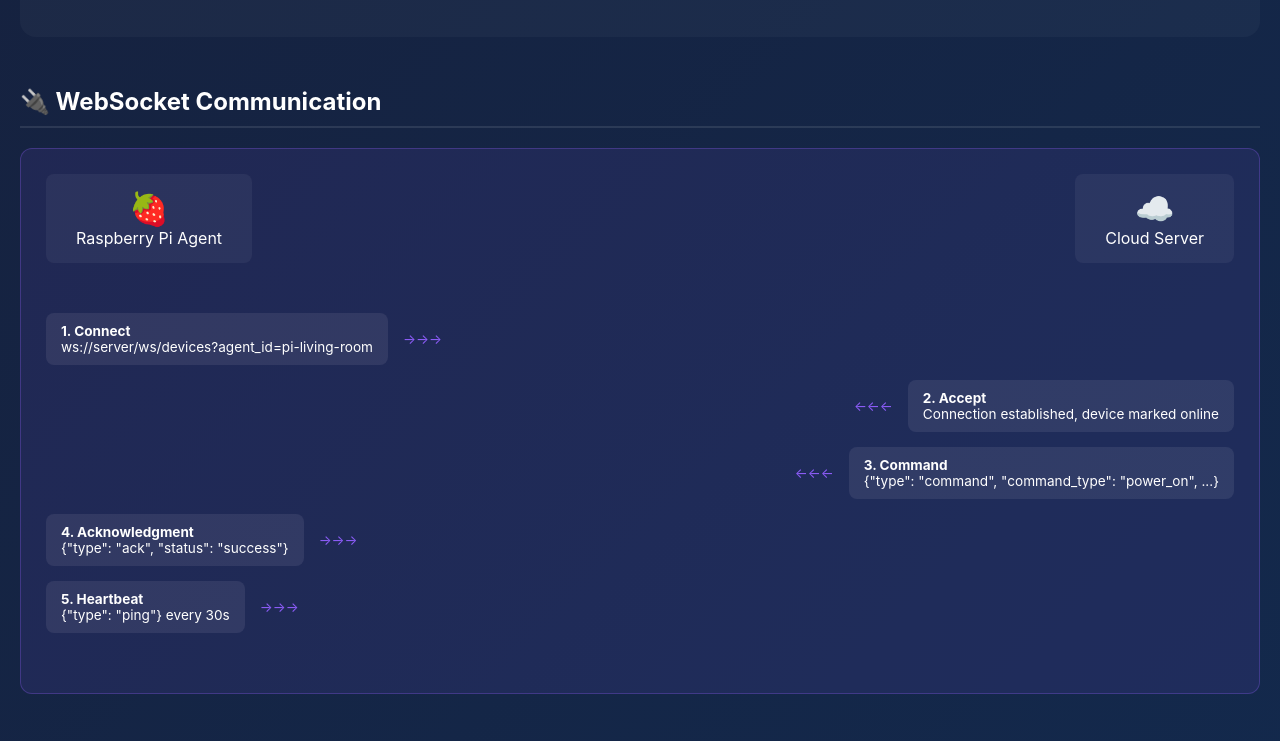
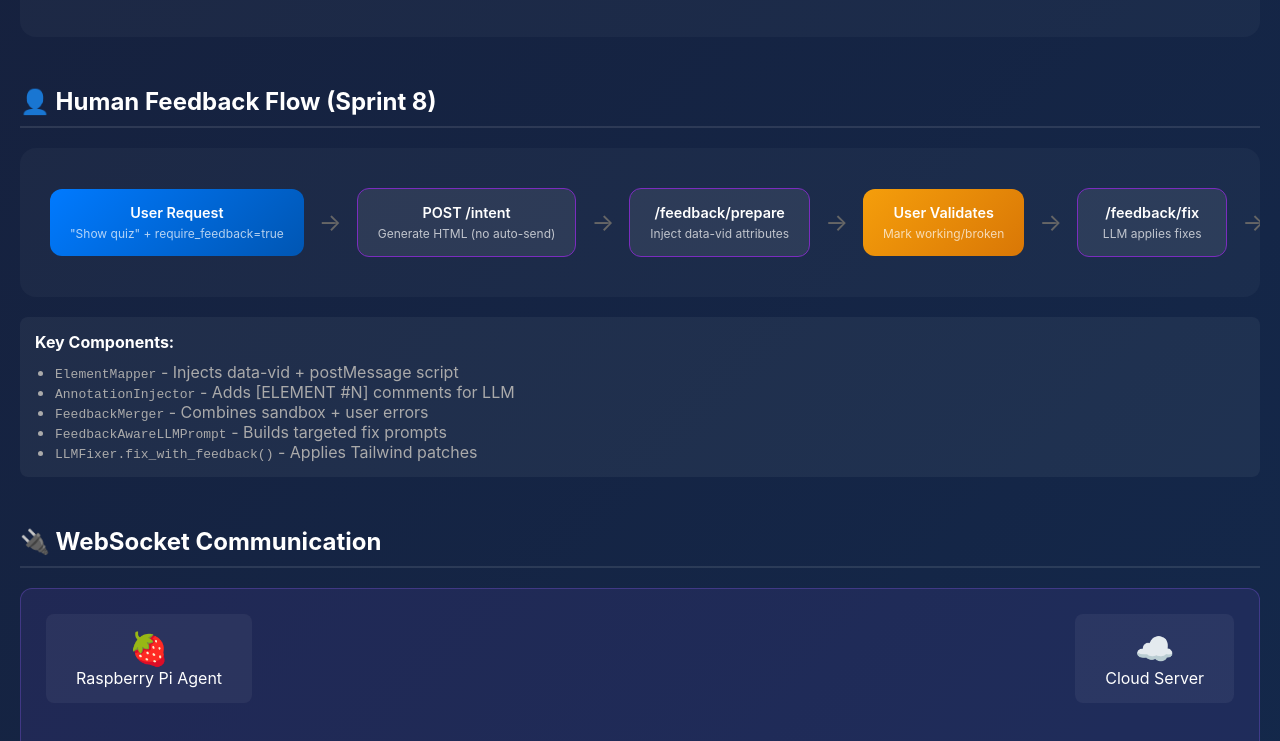
Before and after one commit to diazvaldiviav/Xentauri-os, a plain HTML site: page system.html in a window 1280 px wide. Shown: the part 6134-6875 px from the top of the page. Drawn offline with Linux system fonts and the light colour scheme.

Commit message:
docs: Update documentation with Human Feedback System (Sprint 8)
- CONTEXT.md: Added Sprint 8 section, updated API endpoints, architecture
- README.md: Added feedback endpoints, examples, project structure
- system.html: Added Human Feedback Flow diagram and endpoint group

Co-Authored-By: Claude Opus 4.5 <noreply@anthropic.com>

```diff
--- a/system.html
+++ b/system.html
@@ -1281,6 +1281,59 @@
         </div>
     </div>
 
+    <!-- Human Feedback Flow -->
+    <div class="section">
+        <h2 class="section-title">👤 Human Feedback Flow (Sprint 8)</h2>
+        <div class="flow-container">
+            <div class="flow">
+                <div class="flow-step start">
+                    <div class="flow-step-title">User Request</div>
+                    <div class="flow-step-desc">"Show quiz" + require_feedback=true</div>
+                </div>
+                <div class="flow-arrow">→</div>
+                <div class="flow-step process">
+                    <div class="flow-step-title">POST /intent</div>
+                    <div class="flow-step-desc">Generate HTML (no auto-send)</div>
+                </div>
+                <div class="flow-arrow">→</div>
+                <div class="flow-step process">
+                    <div class="flow-step-title">/feedback/prepare</div>
+                    <div class="flow-step-desc">Inject data-vid attributes</div>
+                </div>
+                <div class="flow-arrow">→</div>
+                <div class="flow-step decision">
+                    <div class="flow-step-title">User Validates</div>
+                    <div class="flow-step-desc">Mark working/broken</div>
+                </div>
+                <div class="flow-arrow">→</div>
+                <div class="flow-step process">
+                    <div class="flow-step-title">/feedback/fix</div>
+                    <div class="flow-step-desc">LLM applies fixes</div>
+                </div>
+                <div class="flow-arrow">→</div>
+                <div class="flow-step process">
+                    <div class="flow-step-title">/feedback/approve</div>
+                    <div class="flow-step-desc">Send via WebSocket</div>
+                </div>
+                <div class="flow-arrow">→</div>
+                <div class="flow-step end">
+                    <div class="flow-step-title">Display on Device</div>
+                    <div class="flow-step-desc">User approved!</div>
+                </div>
+            </div>
+        </div>
+        <div style="margin-top: 20px; padding: 15px; background: rgba(255,255,255,0.05); border-radius: 8px;">
+            <strong>Key Components:</strong>
+            <ul style="margin-top: 10px; padding-left: 20px; color: #aaa;">
+                <li><code>ElementMapper</code> - Injects data-vid + postMessage script</li>
+                <li><code>AnnotationInjector</code> - Adds [ELEMENT #N] comments for LLM</li>
+                <li><code>FeedbackMerger</code> - Combines sandbox + user errors</li>
+                <li><code>FeedbackAwareLLMPrompt</code> - Builds targeted fix prompts</li>
+                <li><code>LLMFixer.fix_with_feedback()</code> - Applies Tailwind patches</li>
+            </ul>
+        </div>
+    </div>
+
     <!-- WebSocket Communication -->
     <div class="section">
         <h2 class="section-title">🔌 WebSocket Communication</h2>
@@ -1440,6 +1493,25 @@
                 <div class="endpoint">
                     <span class="method get">GET</span>
                     <span class="endpoint-path">/intent/stats</span>
+                    <span class="endpoint-auth">🔒 auth</span>
+                </div>
+            </div>
+
+            <div class="endpoint-group">
+                <div class="endpoint-group-title">👤 Human Feedback</div>
+                <div class="endpoint">
+                    <span class="method post">POST</span>
+                    <span class="endpoint-path">/feedback/prepare-validation</span>
+                    <span class="endpoint-auth">🔒 auth</span>
+                </div>
+                <div class="endpoint">
+                    <span class="method post">POST</span>
+                    <span class="endpoint-path">/feedback/fix-with-feedback</span>
+                    <span class="endpoint-auth">🔒 auth</span>
+                </div>
+                <div class="endpoint">
+                    <span class="method post">POST</span>
+                    <span class="endpoint-path">/feedback/approve</span>
                     <span class="endpoint-auth">🔒 auth</span>
                 </div>
             </div>
```
Also changed, not shown: 2 other files.
